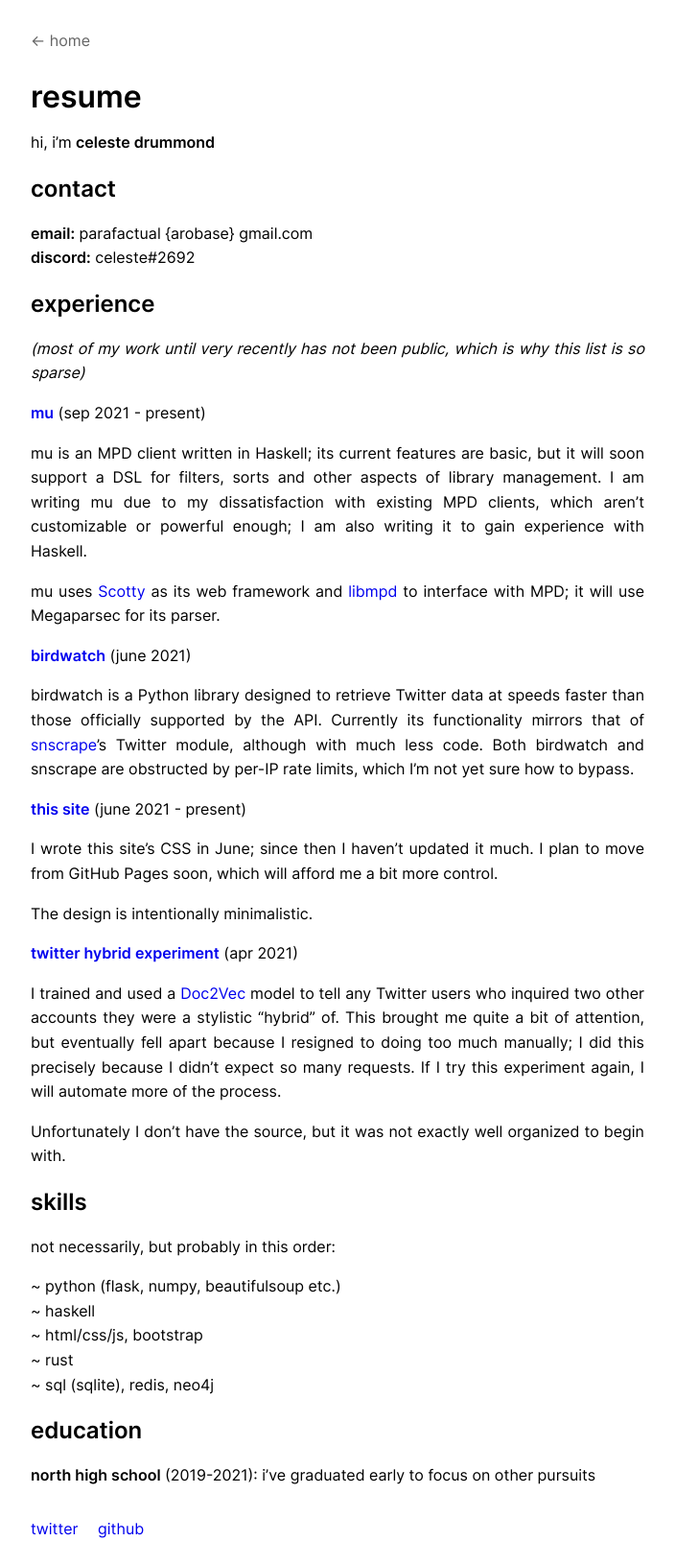
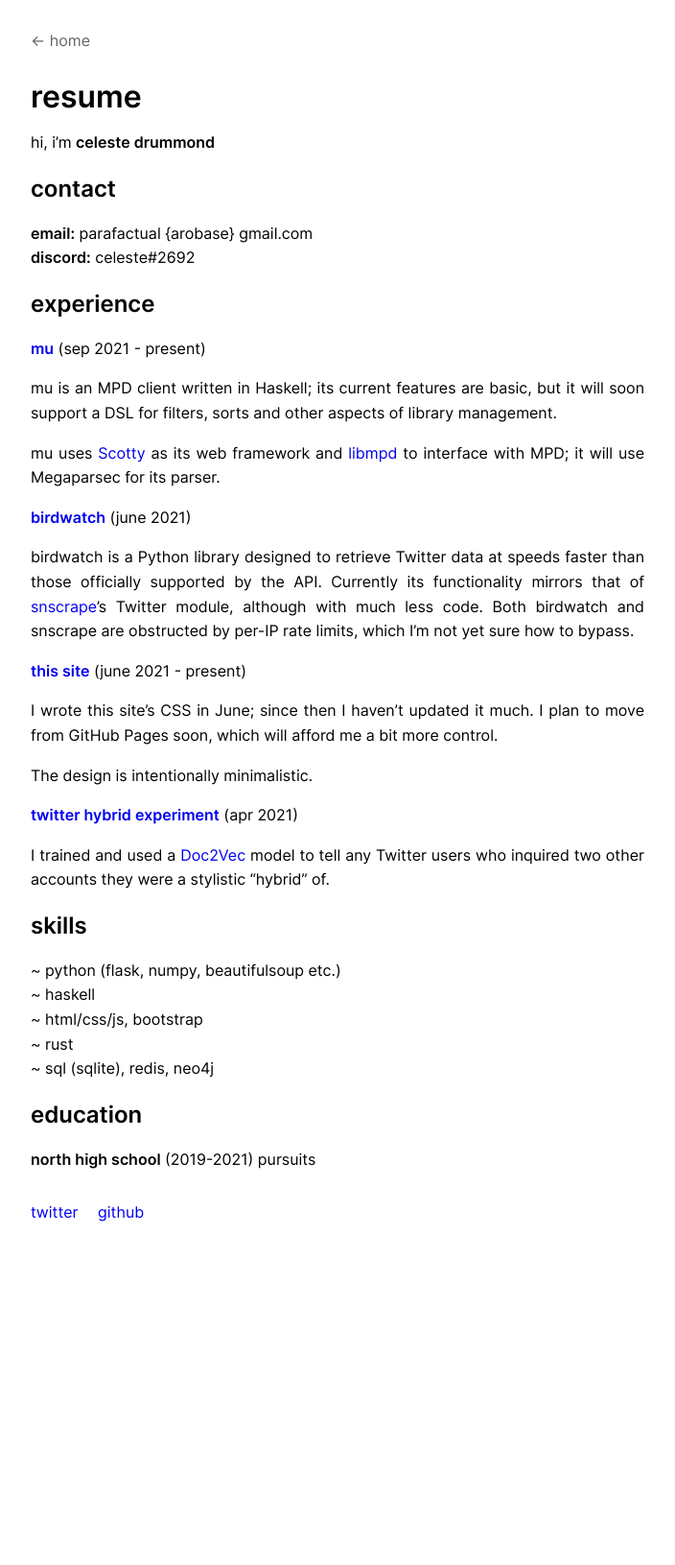
Before and after one commit to cosmicoptima/cosmicoptima.github.io, a Jekyll site: the page built from pages/resume.md, in a window 1280 px wide. Shown: the whole page at 96% size, without its empty margins (96-800 px from the left). Built offline with Jekyll 4.4.1, drawn with Linux system fonts in a browser that asks for light colours; after the commit the page ends 1301 px from its top, so only the background shows below that.

Commit message:
less words

```diff
--- a/pages/resume.md
+++ b/pages/resume.md
@@ -13,16 +13,11 @@ hi, i'm **celeste drummond**
 
 ## experience
 
-_(most of my work until very recently has not been public, which is why this_
-_list is so sparse)_
-
 **[mu](https://github.com/cosmicoptima/mu)** (sep 2021 - present)
 
 mu is an MPD client written in Haskell; its current features are basic, but it
 will soon support a DSL for filters, sorts and other aspects of library
-management. I am writing mu due to my dissatisfaction with existing MPD clients,
-which aren't customizable or powerful enough; I am also writing it to gain
-experience with Haskell.
+management.
 
 mu uses [Scotty](https://hackage.haskell.org/package/scotty) as its web
 framework and [libmpd](https://hackage.haskell.org/package/libmpd) to interface
@@ -48,17 +43,9 @@ The design is intentionally minimalistic.
 I trained and used a
 [Doc2Vec](https://radimrehurek.com/gensim/models/doc2vec.html) model to tell
 any Twitter users who inquired two other accounts they were a stylistic "hybrid"
-of. This brought me quite a bit of attention, but eventually fell apart because
-I resigned to doing too much manually; I did this precisely because I didn't
-expect so many requests. If I try this experiment again, I will automate more of
-the process.
-
-Unfortunately I don't have the source, but it was not exactly well organized to
-begin with.
+of.
 
 ## skills
-
-not necessarily, but probably in this order:
 
 ~ python (flask, numpy, beautifulsoup etc.)
 ~ haskell
@@ -68,5 +55,5 @@ not necessarily, but probably in this order:
 
 ## education
 
-**north high school** (2019-2021): i've graduated early to focus on other
+**north high school** (2019-2021)
 pursuits
```
